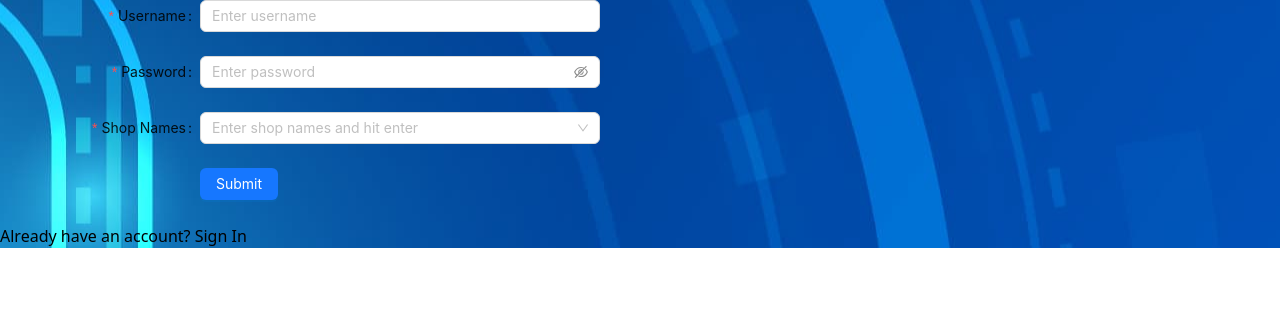
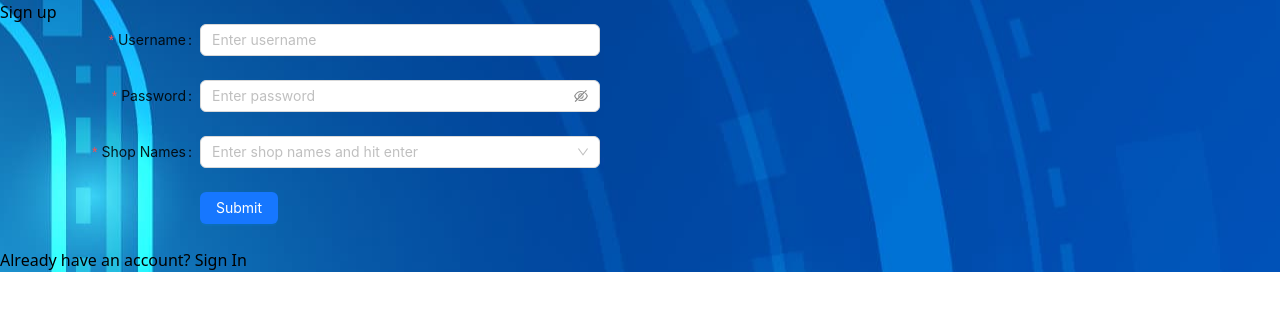
Before and after one commit to DeveloperDolon/user-auth-client, a React (Vite) app: page /signup in a window 1280 px wide. Shown: the top 310 px of the page. Built offline with nearby package versions, Linux system fonts and the light colour scheme.

Commit message:
signin and signup pagte title added

```diff
--- a/src/pages/signup/Signup.tsx
+++ b/src/pages/signup/Signup.tsx
@@ -28,6 +28,9 @@ const Signup = () => {
     >
       <ResponsiveContainer className="flex justify-center items-center h-screen">
         <div className="bg-white md:min-w-[600px] max: mx-auto p-6 rounded-lg bg-opacity-50">
+          <h1 className="text-center md:text-3xl text-2xl font-semibold mb-5">
+            Sign up
+          </h1>
           <Form
             name="basic"
             labelCol={{ span: 8 }}
@@ -98,7 +101,10 @@ const Signup = () => {
 
           <div>
             <p className="text-center text-gray-500 mt-4">
-              Already have an account? <Link className="text-white" to="/signin">Sign In</Link>
+              Already have an account?{" "}
+              <Link className="text-white" to="/signin">
+                Sign In
+              </Link>
             </p>
           </div>
         </div>
--- a/src/pages/singin/Signin.tsx
+++ b/src/pages/singin/Signin.tsx
@@ -28,6 +28,7 @@ const Signin = () => {
     >
       <ResponsiveContainer className="flex justify-center items-center h-screen">
         <div className="bg-white md:min-w-[600px] max: mx-auto p-6 rounded-lg bg-opacity-50">
+            <h1 className="text-center md:text-3xl text-2xl font-semibold mb-5">Sign in</h1>
           <Form
             name="basic"
             labelCol={{ span: 8 }}
```
